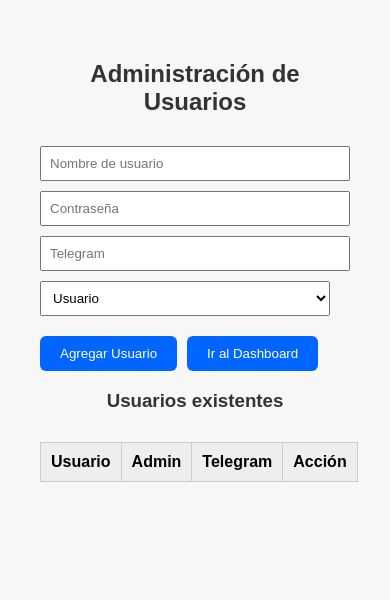
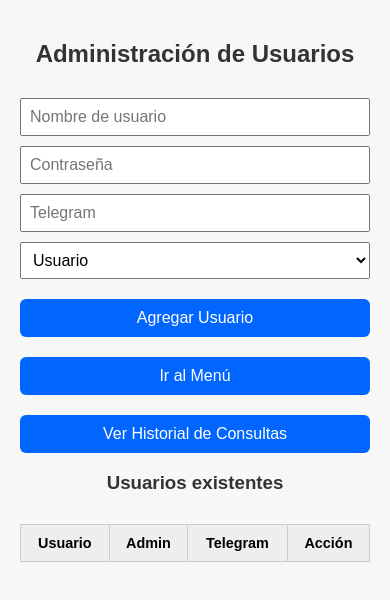
Before and after one commit to JMPMarpanet/WEBELEVENLABS, a website: page public/admin.html in a window 390 px wide. Drawn offline with Linux system fonts and the light colour scheme; no server answers.

Commit message:
Velular admin

```diff
--- a/public/admin.html
+++ b/public/admin.html
@@ -2,6 +2,7 @@
 <html lang="es">
 <head>
   <meta charset="UTF-8" />
+  <meta name="viewport" content="width=device-width, initial-scale=1.0" />
   <title>Panel de Administración</title>
   <style>
     body {
@@ -19,6 +20,31 @@
     table { border-collapse: collapse; width: 100%; }
     th, td { padding: 10px; border: 1px solid #ccc; }
     th { background-color: #eee; }
+
+    @media (max-width: 600px) {
+      body {
+        padding: 20px;
+      }
+
+      input, select, button {
+        width: 100% !important;
+        box-sizing: border-box;
+        font-size: 1em;
+      }
+
+      form div {
+        flex-direction: column;
+      }
+
+      table {
+        font-size: 0.9em;
+      }
+
+      th, td {
+        word-break: break-word;
+      }
+    }
+
   </style>
 </head>
 <body>
@@ -32,9 +58,10 @@
       <option value="false">Usuario</option>
       <option value="true">Administrador</option>
     </select>
-    <div style="display: flex; gap: 10px;">
+    <div style="display: flex; flex-wrap: wrap; gap: 10px;">
       <button type="submit">Agregar Usuario</button>
-      <button type="button" id="goDashboard">Ir al Dashboard</button>
+      <button type="button" id="goMenu">Ir al Menú</button>
+      <button type="button" id="goHistorial">Ver Historial de Consultas</button>
     </div>
   </form>
 
@@ -49,10 +76,16 @@
   <script type="module">
     const tableBody = document.querySelector("#userTable tbody");
     const form = document.getElementById("userForm");
-    const goDashboardBtn = document.getElementById("goDashboard");
 
-    goDashboardBtn.addEventListener("click", () => {
-      window.location.href = "/AgenteDeVoz";
+    const goMenuBtn = document.getElementById("goMenu");
+    const goHistorialBtn = document.getElementById("goHistorial");
+
+    goMenuBtn.addEventListener("click", () => {
+      window.location.href = "/menu";
+    });
+
+    goHistorialBtn.addEventListener("click", () => {
+      window.location.href = "/historial"; // luego creamos esta página
     });
 
     async function cargarUsuarios() {
```
